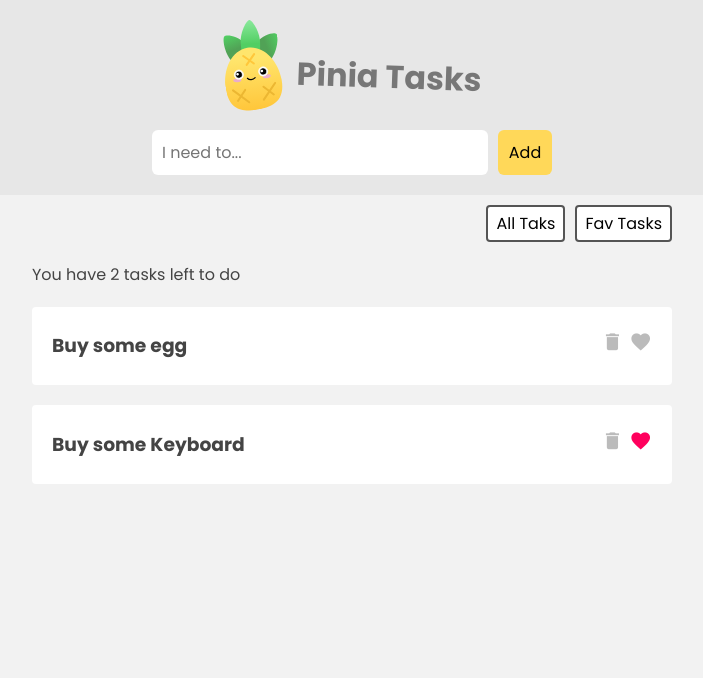
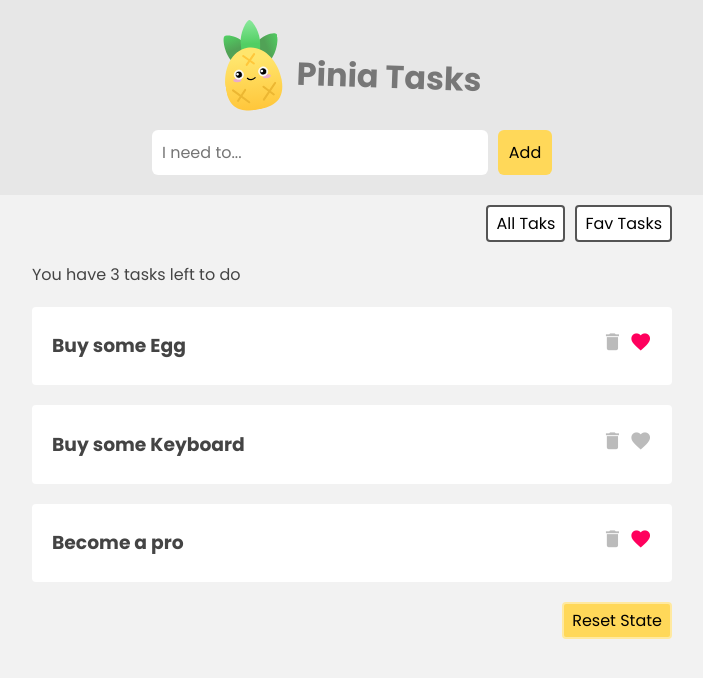
Before and after one commit to MuhammadZulfadli/explore-pinia, a Vue app: page / in a window 1280 px wide. Shown: the top 678 px of the page, without its empty margins (288-991 px from the left). Built offline with nearby package versions, Linux system fonts and the light colour scheme; data requests are answered from the project's data file.

Commit message:
learn: asynchronous in actions

```diff
--- /dev/null
+++ b/data/db.json
@@ -0,0 +1,20 @@
+{
+  "tasks": [
+    {
+      "title": "Buy some Egg",
+      "isFav": true,
+      "id": 9541
+    },
+    {
+      "title": "Buy some Keyboard",
+      "isFav": false,
+      "id": 1428,
+      "isfav": true
+    },
+    {
+      "title": "Become a pro",
+      "isFav": true,
+      "id": 652
+    }
+  ]
+}
--- a/src/App.vue
+++ b/src/App.vue
@@ -11,6 +11,8 @@
       <TaskForm />
     </div>
 
+    <div class="loading" v-if="loading">Loading...</div>
+
     <!-- Filter -->
     <nav class="filter">
       <button @click="filter = 'all'">All Taks</button>
@@ -19,16 +21,19 @@
 
     <!-- Task Lists -->
     <div class="task-list" v-if="filter === 'all'">
-      <p>You have {{ taskStore.totalCount }} tasks left to do</p>
-      <div v-for="task in taskStore.tasks" :key="task">
+      <p>You have {{ totalCount }} tasks left to do</p>
+      <div v-for="task in tasks" :key="task">
         <TaskDetails :task="task" />
       </div>
     </div>
     <div class="task-list" v-if="filter === 'favs'">
-      <p>You have {{ taskStore.favCount }} fav left to do</p>
-      <div v-for="task in taskStore.favs" :key="task">
+      <p>You have {{ favCount }} fav left to do</p>
+      <div v-for="task in favs" :key="task">
         <TaskDetails :task="task" />
       </div>
+    </div>
+    <div class="reset">
+      <button @click="taskStore.$reset">Reset State</button>
     </div>
   </main>
 </template>
@@ -38,6 +43,7 @@
 import TaskDetails from "./components/TaskDetails.vue";
 import TaskForm from "./components/TaskForm.vue";
 import { useTaskStore } from "./stores/TaskStore";
+import { storeToRefs } from "pinia";
 export default {
   components: {
     TaskDetails,
@@ -50,7 +56,15 @@
     const taskStore = useTaskStore();
     const filter = ref("all");
 
-    return { taskStore, filter };
+    const { tasks, loading, favs, totalCount, favCount } =
+      storeToRefs(taskStore);
+
+    /**
+     * Fetch
+     */
+    taskStore.getTasks();
+
+    return { taskStore, filter, tasks, loading, favs, totalCount, favCount };
   },
 };
 </script>
--- a/src/assets/main.css
+++ b/src/assets/main.css
@@ -106,3 +106,28 @@
   color: #555;
   font-size: 1em;
 }
+.loading {
+  max-width: 640px;
+  border: 1px solid #ffd859;
+  background: #ffe9a0;
+  color: #3a3a3a;
+  padding: 5px 0;
+  text-align: center;
+  margin: 30px auto;
+}
+/* Reset */
+.reset {
+  width: 640px;
+  margin: 10px auto;
+  text-align: right;
+}
+.reset button {
+  display: inline-block;
+  margin-left: 10px;
+  background: #ffd859;
+  border: 2px solid #ffe9a0;
+  border-radius: 4px;
+  padding: 4px 8px;
+  cursor: pointer;
+  font-size: 1em;
+}
--- a/src/stores/TaskStore.js
+++ b/src/stores/TaskStore.js
@@ -6,18 +6,8 @@
 
 export const useTaskStore = defineStore("taskStore", {
   state: () => ({
-    tasks: [
-      {
-        id: 1,
-        title: "Buy some egg",
-        isFav: false,
-      },
-      {
-        id: 2,
-        title: "Buy some Keyboard",
-        isFav: true,
-      },
-    ],
+    tasks: [],
+    loading: false,
   }),
   /**
    *Getters
@@ -53,17 +43,53 @@
    * Actions
    */
   actions: {
-    addTask(task) {
+    async getTasks() {
+      this.loading = true;
+      try {
+        const response = await fetch("http://localhost:3000/tasks");
+        const data = await response.json();
+        this.tasks = data;
+      } catch (error) {
+        console.log(error);
+      }
+      this.loading = false;
+    },
+    async addTask(task) {
       this.tasks.push(task);
+
+      const response = await fetch("http://localhost:3000/tasks", {
+        method: "POST",
+        body: JSON.stringify(task),
+        headers: { "Content-Type": "application/json" },
+      });
+      if (response.error) {
+        console.log(response.error);
+      }
     },
-    deleteTask(id) {
+    async deleteTask(id) {
       this.tasks = this.tasks.filter((t) => {
         return t.id !== id;
       });
+
+      const response = await fetch("http://localhost:3000/tasks/" + id, {
+        method: "DELETE",
+      });
+      if (response.error) {
+        console.log(response.error);
+      }
     },
-    toggleFav(id) {
+    async toggleFav(id) {
       const task = this.tasks.find((t) => t.id == id);
       task.isFav = !task.isFav;
+
+      const response = await fetch("http://localhost:3000/tasks/" + id, {
+        method: "PATCH",
+        body: JSON.stringify({ isFav: task.isFav }),
+        headers: { "Content-Type": "application/json" },
+      });
+      if (response.error) {
+        console.log(response.error);
+      }
     },
   },
 });
```
